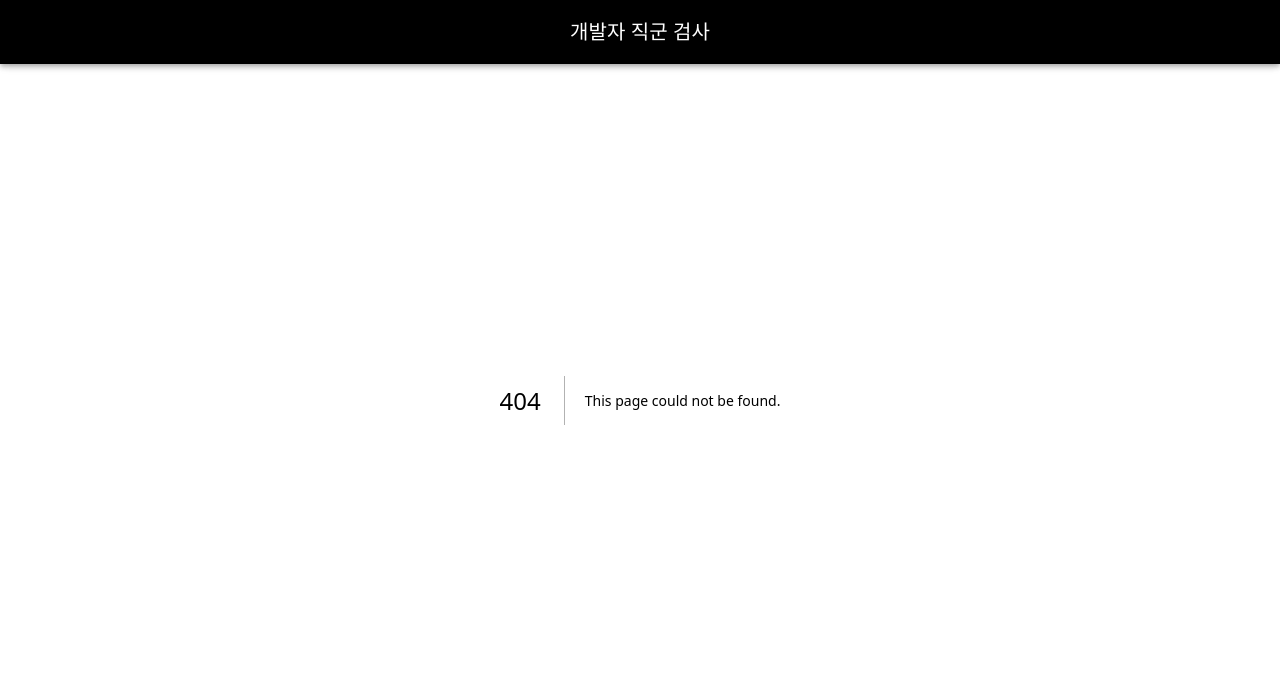
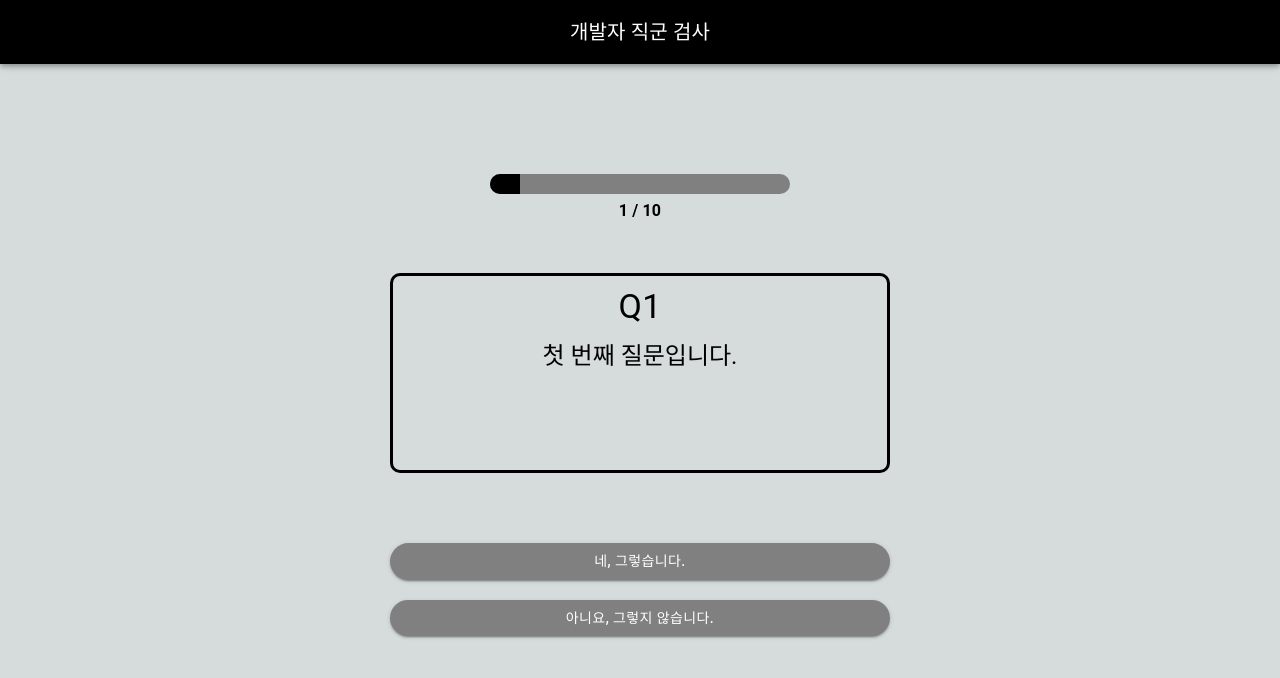
Before and after one commit to PNU-Projects/2024-Cloud-Computing-10th, a Next.js app in the folder frontend/: page /test in a window 1280 px wide. Before the commit this address had no page. Shown: the top 678 px of the page. Built offline with nearby package versions, Linux system fonts and the light colour scheme.

Commit message:
feat: 검사 페이지 구현

```diff
--- /dev/null
+++ b/frontend/src/app/test/page.tsx
@@ -0,0 +1,52 @@
+'use client';
+
+import React, { useState } from 'react';
+import { Box } from '@mui/material';
+import ProgressBar from '@/components/ProcessBar';
+import QuestionCard from '@/components/QuestionCard';
+import AnswerButton from '@/components/AnswerButton';
+import { answerData } from '@/mocks/answerData';
+import { questionData } from '@/mocks/questionData';
+import { useRouter } from 'next/navigation';
+
+const Page = () => {
+  const [currentQuestionIndex, setCurrentQuestionIndex] = useState(0);
+  const router = useRouter();
+
+  const handleOnClick = () => {
+    if (currentQuestionIndex < questionData.length - 1) {
+      setCurrentQuestionIndex(currentQuestionIndex + 1);
+    } else {
+      // TODO: 결과 페이지로 이동
+      router.push('/result');
+    }
+  };
+
+  return (
+    <Box
+      sx={{
+        position: 'absolute',
+        top: '45%',
+        left: '50%',
+        transform: 'translate(-50%, -50%)',
+        textAlign: 'center',
+        display: 'flex',
+        flexDirection: 'column',
+        alignItems: 'center',
+      }}
+    >
+      <ProgressBar current={currentQuestionIndex + 1} maximum={questionData.length} />
+      {questionData.map(
+        (question, index) =>
+          index === currentQuestionIndex && (
+            <QuestionCard key={question.id} id={question.id} content={question.content} />
+          ),
+      )}
+      {answerData.map((answer) => (
+        <AnswerButton key={answer.id} id={answer.id} content={answer.content} onClick={handleOnClick} />
+      ))}
+    </Box>
+  );
+};
+
+export default Page;
--- /dev/null
+++ b/frontend/src/mocks/answerData.ts
@@ -0,0 +1,10 @@
+export const answerData = [
+  {
+    id: 1,
+    content: '네, 그렇습니다.',
+  },
+  {
+    id: 2,
+    content: '아니요, 그렇지 않습니다.',
+  },
+];
--- /dev/null
+++ b/frontend/src/mocks/questionData.ts
@@ -0,0 +1,42 @@
+export const questionData = [
+  {
+    id: 1,
+    content: '첫 번째 질문입니다.',
+  },
+  {
+    id: 2,
+    content: '두 번째 질문입니다.',
+  },
+  {
+    id: 3,
+    content: '세 번째 질문입니다.',
+  },
+  {
+    id: 4,
+    content: '네 번째 질문입니다.',
+  },
+  {
+    id: 5,
+    content: '다섯 번째 질문입니다.',
+  },
+  {
+    id: 6,
+    content: '여섯 번째 질문입니다.',
+  },
+  {
+    id: 7,
+    content: '일곱 번째 질문입니다.',
+  },
+  {
+    id: 8,
+    content: '여덟 번째 질문입니다.',
+  },
+  {
+    id: 9,
+    content: '아홉 번째 질문입니다.',
+  },
+  {
+    id: 10,
+    content: '열 번째 질문입니다.',
+  },
+];
```
